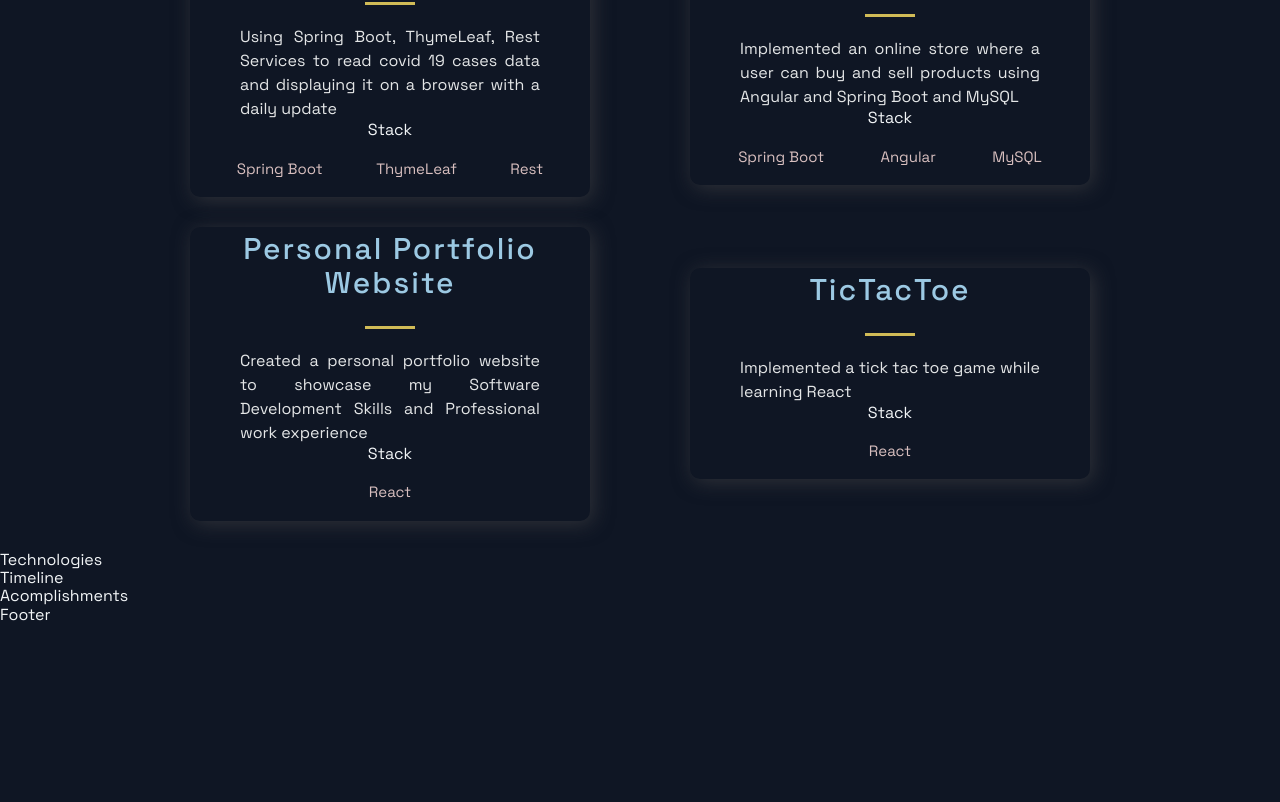
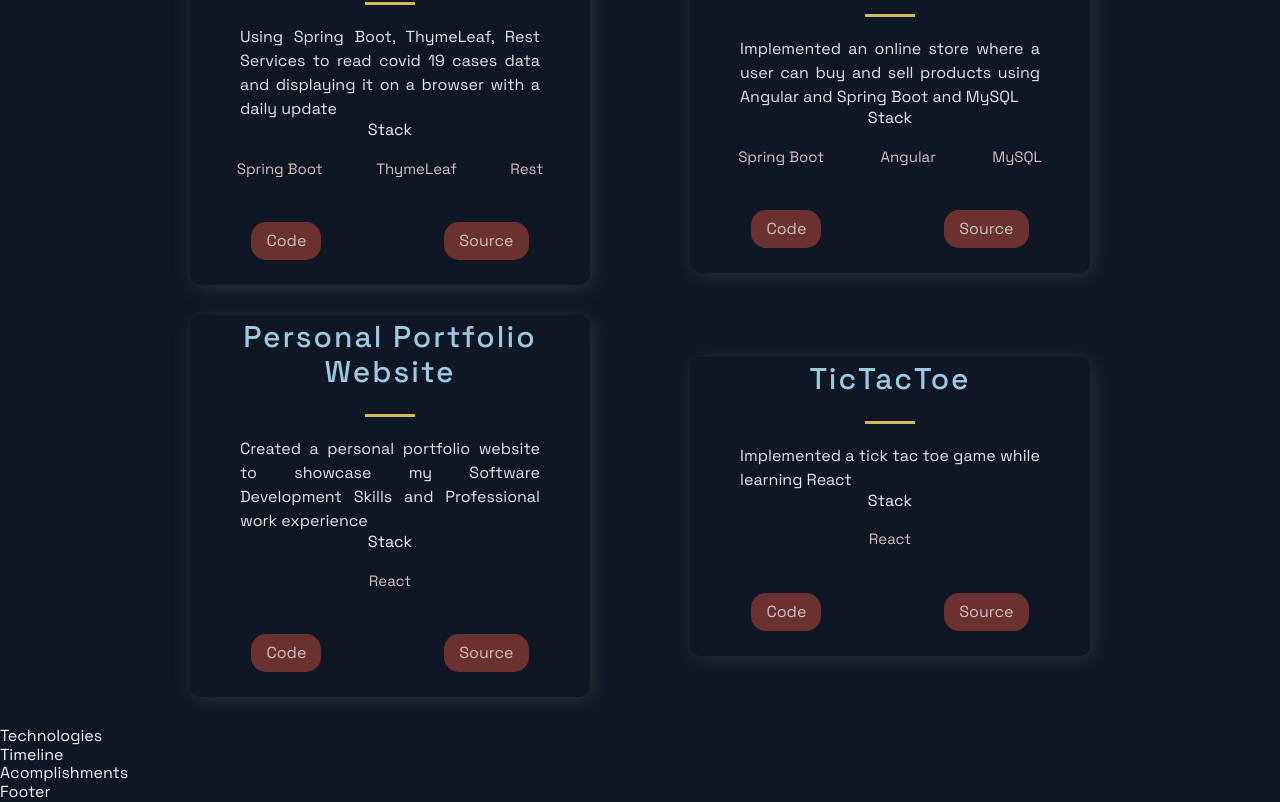
Before and after one commit to Kashif-khannn/portfolio_website-STARTER, a Next.js app: page / in a window 1280 px wide. Shown: the part 897-1699 px from the top of the page. Before the commit the page ends 1522 px from the top, so only its background shows below. Built offline with nearby package versions, Linux system fonts and the light colour scheme.

Commit message:
commit on master

```diff
--- a/src/components/Projects/Projects.js
+++ b/src/components/Projects/Projects.js
@@ -39,6 +39,10 @@ const Projects = (props) => (
               ))}
             </TagList>
           </div>
+          <UtilityList>
+            <ExternalLinks href={visit}>Code</ExternalLinks>
+            <ExternalLinks href={source}>Source</ExternalLinks>
+          </UtilityList>
         </BlogCard>
       ))}
     </GridContainer>
```
